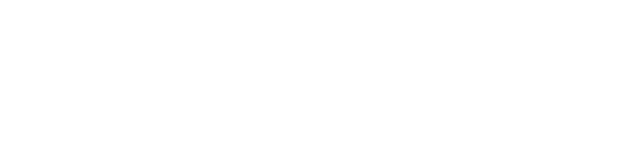
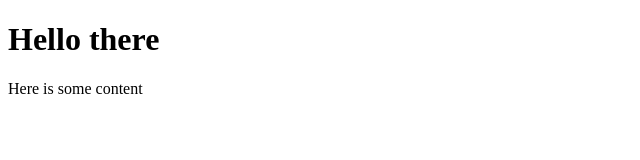
Before and after one commit to breadberg/test-repo, a plain HTML site: page index.html in a window 1280 px wide. Shown: the whole page, without its empty margins (0-640 px from the left). Drawn offline with Linux system fonts and the light colour scheme.

Commit message:
Added content to index.html

```diff
--- a/index.html
+++ b/index.html
@@ -6,6 +6,7 @@
     <title>Document</title>
 </head>
 <body>
-
+    <h1>Hello there</h1>
+    <p>Here is some content</p>
 </body>
 </html>
```
